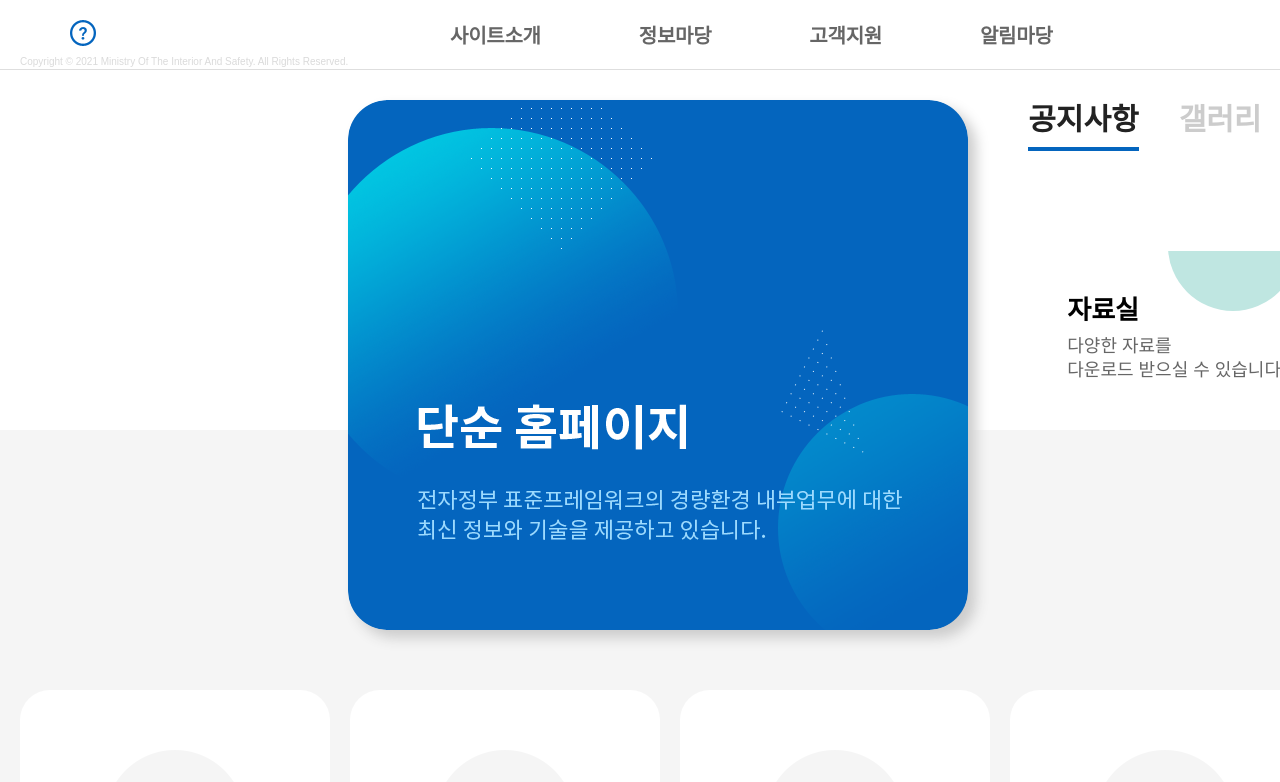
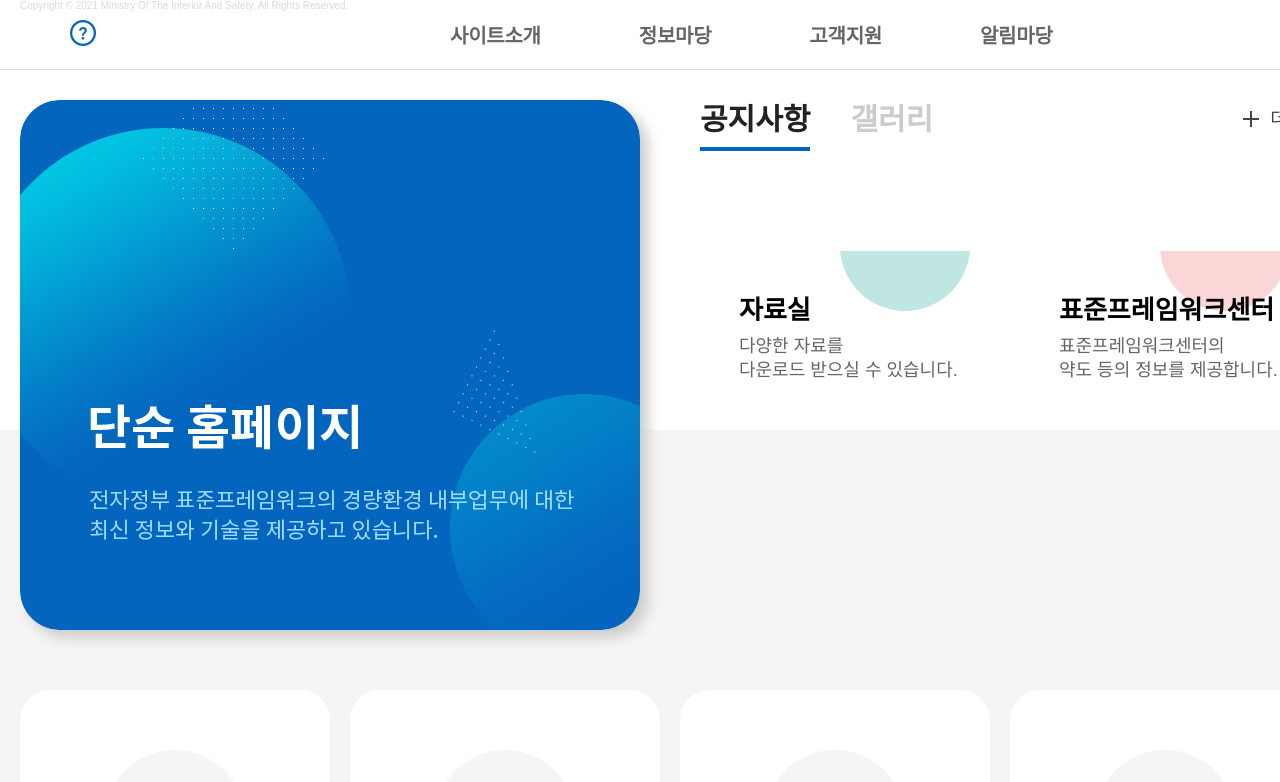
Before and after one commit to dooyounglee/meta_ui, a React (Create React App) app: page / in a window 1280 px wide. Shown: the top 782 px of the page. Built offline with nearby package versions, Linux system fonts and the light colour scheme; no server answers; a web font is replaced by a local one.

Commit message:
design: 팝업때매 body제거

```diff
--- a/src/css/layout.css
+++ b/src/css/layout.css
@@ -1,6 +1,6 @@
 @charset "utf-8";
 
-body {min-width: 1400px;}
+/* body {min-width: 1400px;} 팝업때매 제거 */
 
 .header {position: relative;}
 .header::after {content: ""; display: block; position: absolute; left: 0; bottom: 0; width: 100%; height: 1px; background: #dedede;}
@@ -9,8 +9,7 @@ body {min-width: 1400px;}
 .header h1 a,
 .header h1 img {display: block;}
 .header .logo .m {display: none;}
-.header .info {float: left; padding-top: 37px; color: #88888850; font-size: 10px; line-height: 26px;}
-.header .info .copy {margin-top: 12px;}
+.header .info {float: left; color: #88888850; font-size: 10px;}
 .header .user_info {position: absolute; right: 50px; top: 20px; line-height: 30px;}
 .header .user_info .person {display: inline-block; color: #169bd5; font-weight: 500;}
 .header .user_info .person::before {content: ""; display: inline-block; width: 22px; height: 22px; margin-right: 7px; background: url(css/images/ico_person.png) no-repeat; background-size: contain; vertical-align: -4px;}
```
